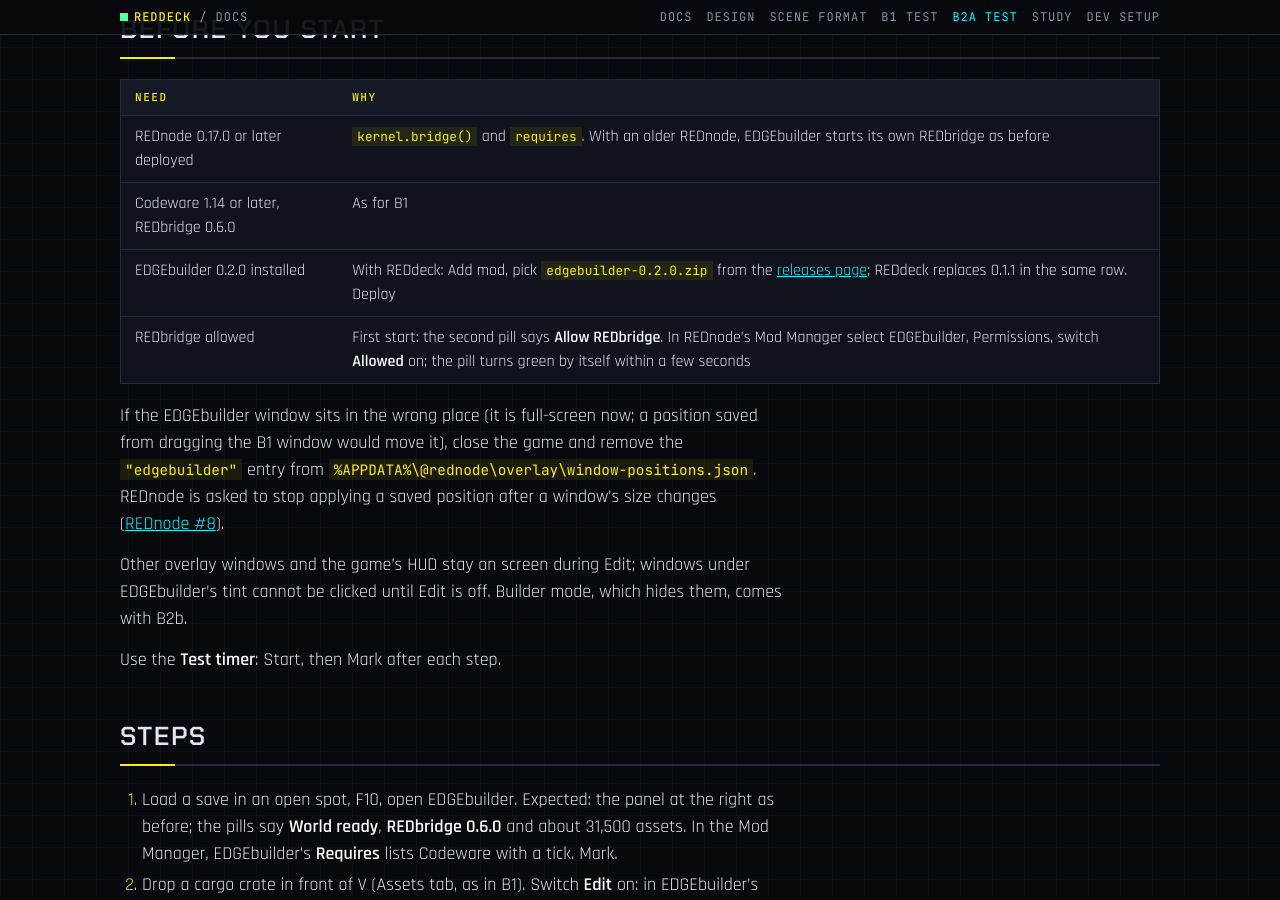
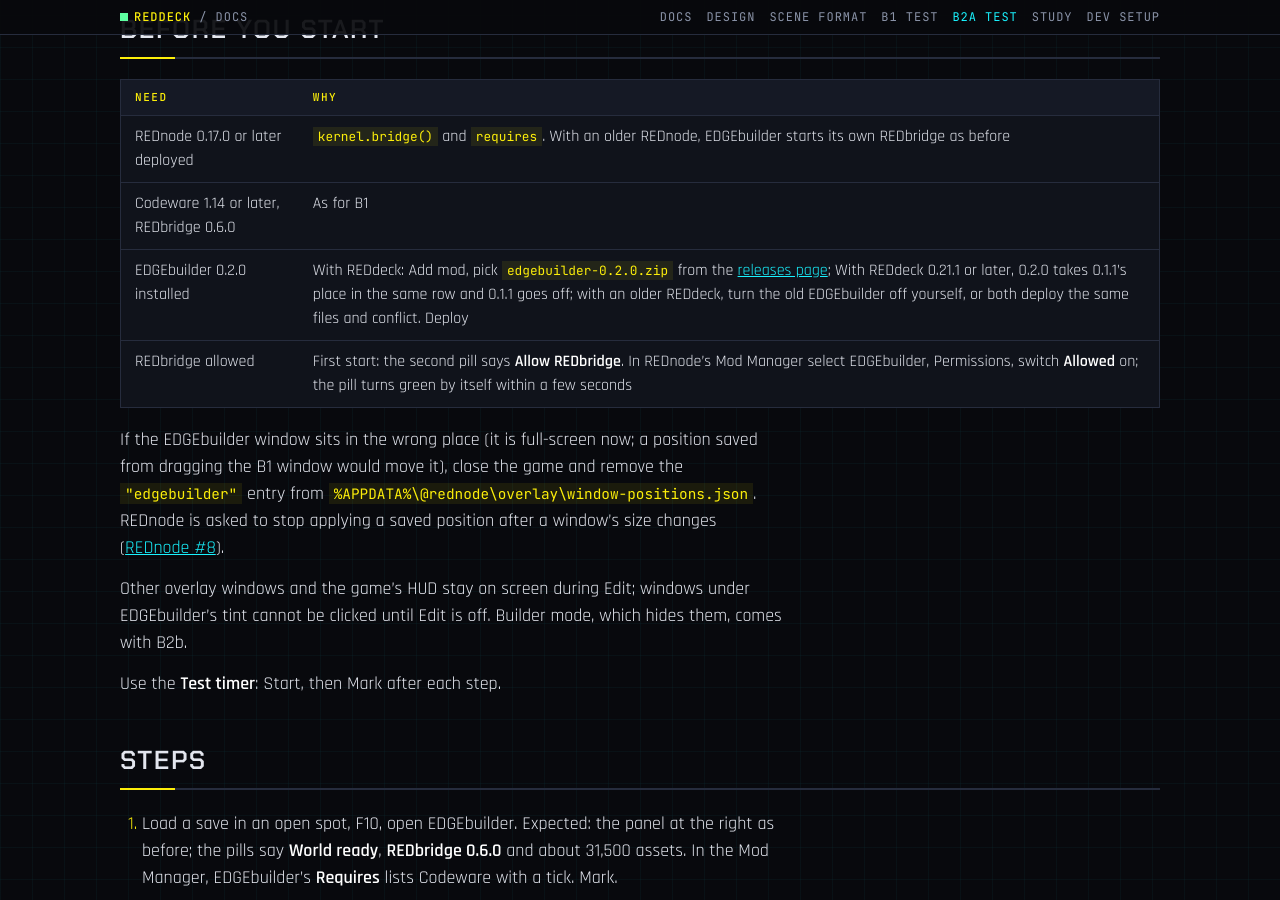
Before and after one commit to Edgemodders/EDGEbuilder, a Jekyll site: the page built from docs/b2-test.md, in a window 1280 px wide and 900 px high, scrolled down 529 px. Built offline with Jekyll 4.4.1, drawn with Linux system fonts in a browser that asks for light colours.

Commit message:
B2a test: a new EDGEbuilder version replaces the old one from REDdeck 0.21.1 on
Co-Authored-By: Claude Opus 5.5 <noreply@anthropic.com>
Claude-Session: https://claude.ai/code/session_01QkNW84wQneonKhZEnY9Ci9

```diff
--- a/docs/b2-test.md
+++ b/docs/b2-test.md
@@ -14,7 +14,7 @@ Built on 2026-10-13. Outside the game: the geometry (camera projection learned f
 |---|---|
 | REDnode 0.17.0 or later deployed | `kernel.bridge()` and `requires`. With an older REDnode, EDGEbuilder starts its own REDbridge as before |
 | Codeware 1.14 or later, REDbridge 0.6.0 | As for B1 |
-| EDGEbuilder 0.2.0 installed | With REDdeck: Add mod, pick `edgebuilder-0.2.0.zip` from the [releases page](https://github.com/Edgemodders/EDGEbuilder/releases); REDdeck replaces 0.1.1 in the same row. Deploy |
+| EDGEbuilder 0.2.0 installed | With REDdeck: Add mod, pick `edgebuilder-0.2.0.zip` from the [releases page](https://github.com/Edgemodders/EDGEbuilder/releases); With REDdeck 0.21.1 or later, 0.2.0 takes 0.1.1's place in the same row and 0.1.1 goes off; with an older REDdeck, turn the old EDGEbuilder off yourself, or both deploy the same files and conflict. Deploy |
 | REDbridge allowed | First start: the second pill says **Allow REDbridge**. In REDnode's Mod Manager select EDGEbuilder, Permissions, switch **Allowed** on; the pill turns green by itself within a few seconds |
 
 If the EDGEbuilder window sits in the wrong place (it is full-screen now; a position saved from dragging the B1 window would move it), close the game and remove the `"edgebuilder"` entry from `%APPDATA%\@rednode\overlay\window-positions.json`. REDnode is asked to stop applying a saved position after a window's size changes ([REDnode #8](https://github.com/Edgemodders/REDnode/issues/8)).
```
